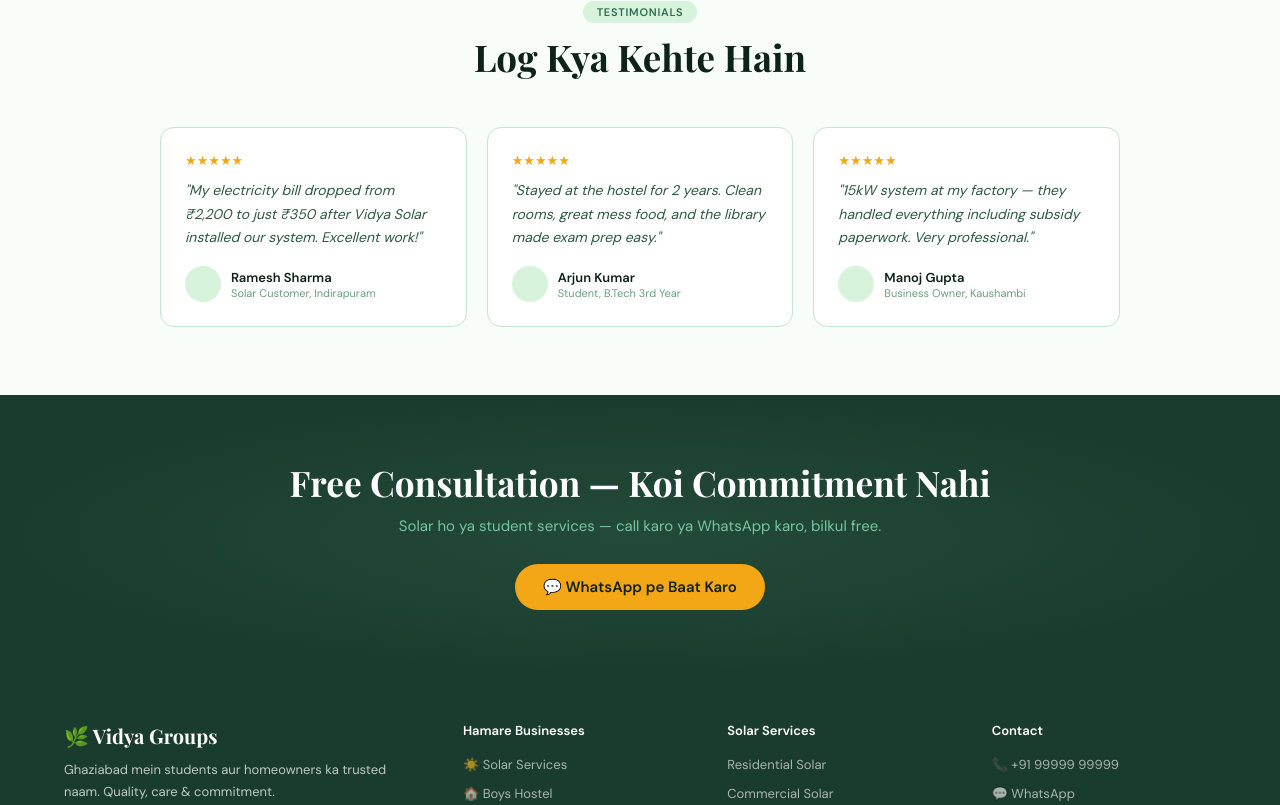
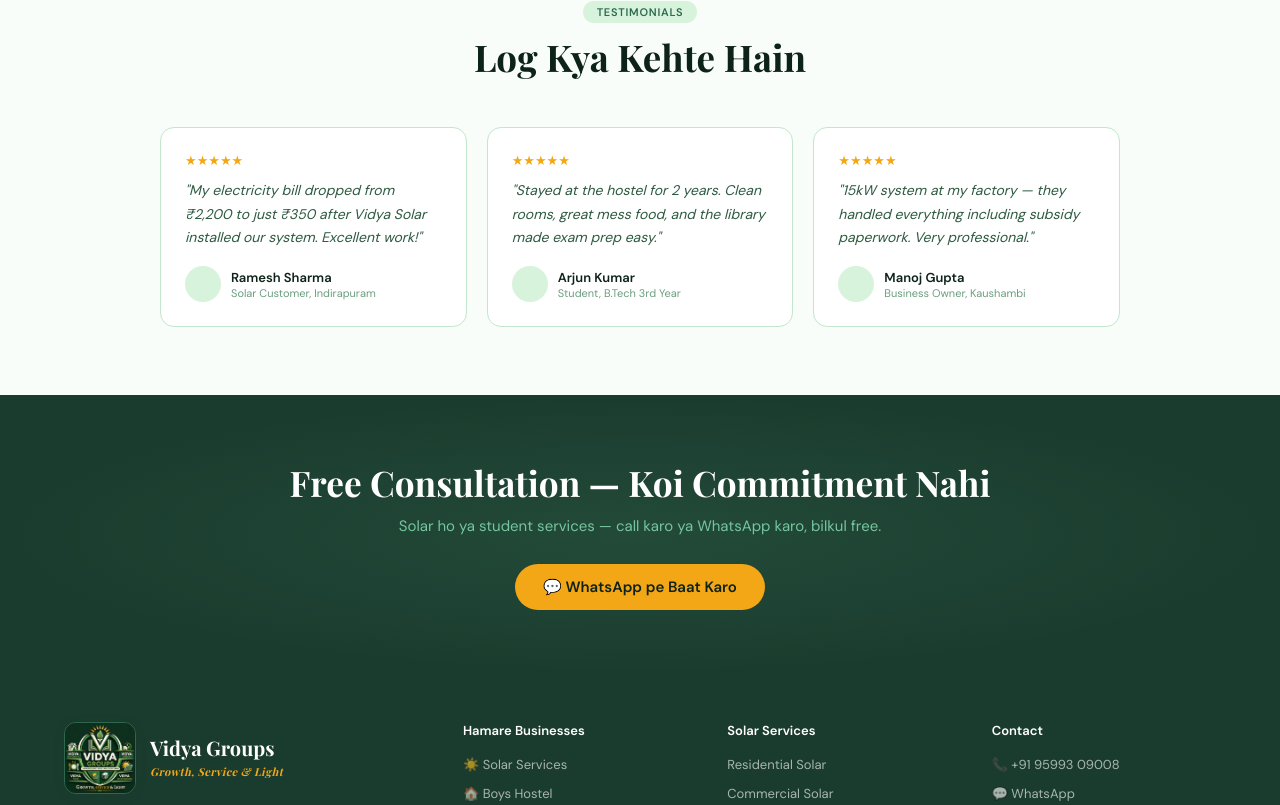
Before and after one commit to Kuldeep-Dixit/Vidya-Group, a React (Vite) app: page / in a window 1280 px wide. Shown: the part 1995-2800 px from the top of the page. Built offline with nearby package versions, Linux system fonts and the light colour scheme.

Commit message:
finalizing the website

```diff
--- a/src/components/Footer.jsx
+++ b/src/components/Footer.jsx
@@ -1,3 +1,5 @@
+import VidyaLogo from './Logo';
+
 const FOOTER_BRANDS = [
   { color: 'var(--solar-color)',   name: 'Vidya Solar Services' },
   { color: 'var(--hostel-color)',  name: 'Vidya Boys Hostel'    },
@@ -29,16 +31,35 @@ export default function Footer({ setActivePage }) {
     <footer>
       <div className="footer-grid">
 
-        {/* Brand */}
+        {/* ── Brand ── */}
         <div className="footer-brand">
-          <h3>🌿 Vidya Groups</h3>
+          <div style={{ display: 'flex', alignItems: 'center', gap: 14, marginBottom: 16 }}>
+            {/* Larger badge for footer */}
+            <VidyaLogo size={72} variant="circle" />
+
+            <div>
+              <h3 style={{ margin: 0, lineHeight: 1.2 }}>Vidya Groups</h3>
+              {/* Gold tagline — matches JPEG's "Growth, Service & Light" in gold */}
+              <span style={{
+                fontSize: 11,
+                color: 'var(--gold)',
+                fontStyle: 'italic',
+                fontFamily: "'Playfair Display', serif",
+                letterSpacing: '0.04em',
+              }}>
+                Growth, Service &amp; Light
+              </span>
+            </div>
+          </div>
+
           <p>
             Ghaziabad mein students aur homeowners ka trusted naam.
             Quality, care &amp; commitment.
           </p>
-          <p style={{ fontSize: 12, color: 'rgba(255,255,255,0.3)' }}>
+          <p style={{ fontSize: 12, color: 'rgba(255,255,255,0.3)', marginTop: 4 }}>
             📍 Ghaziabad, Uttar Pradesh
           </p>
+
           <div className="footer-logos">
             {FOOTER_BRANDS.map((b) => (
               <div key={b.name} className="footer-logo-item">
@@ -49,36 +70,32 @@ export default function Footer({ setActivePage }) {
           </div>
         </div>
 
-        {/* Businesses */}
+        {/* ── Businesses ── */}
         <div className="footer-col">
           <h4>Hamare Businesses</h4>
           <ul>
             {BIZ_LINKS.map((l) => (
-              <li key={l.id}>
-                <a onClick={() => go(l.id)}>{l.label}</a>
-              </li>
+              <li key={l.id}><a onClick={() => go(l.id)}>{l.label}</a></li>
             ))}
           </ul>
         </div>
 
-        {/* Solar */}
+        {/* ── Solar ── */}
         <div className="footer-col">
           <h4>Solar Services</h4>
           <ul>
             {SOLAR_LINKS.map((l) => (
-              <li key={l}>
-                <a onClick={() => go('solar')}>{l}</a>
-              </li>
+              <li key={l}><a onClick={() => go('solar')}>{l}</a></li>
             ))}
           </ul>
         </div>
 
-        {/* Contact */}
+        {/* ── Contact ── */}
         <div className="footer-col">
           <h4>Contact</h4>
           <ul>
-            <li><a href="tel:+919999999999">📞 +91 99999 99999</a></li>
-            <li><a href="https://wa.me/919999999999">💬 WhatsApp</a></li>
+            <li><a href="tel:+919599309008">📞 +91 95993 09008</a></li>
+            <li><a href="https://wa.me/919599309008">💬 WhatsApp</a></li>
             <li><a href="mailto:info@vidyagroups.in">✉️ info@vidyagroups.in</a></li>
           </ul>
         </div>
@@ -86,7 +103,8 @@ export default function Footer({ setActivePage }) {
       </div>
 
       <div className="footer-bottom">
-        <span>© 2024 Vidya Groups, Ghaziabad. All rights reserved.</span>
+        <span>© 2026 Vidya Groups, Ghaziabad. All rights reserved.</span>
+        <span>Design and Developed by Nitin Sharma and <a style={{ textDecoration: "none", color: "white" }} target="_blank" href="https://kuldeeppanditg1234.wixsite.com/mysite">Kuldeep Dixit</a></span>
         <span style={{ color: 'rgba(255,255,255,0.3)' }}>Made with ❤️ in UP</span>
       </div>
     </footer>
--- /dev/null
+++ b/src/components/Logo.jsx
@@ -0,0 +1,54 @@
+/**
+ * VidyaLogo — uses the ChatGPT-generated PNG logo
+ *
+ * The logo PNG has a dark green (#1a3c2e) background which
+ * perfectly matches the website's --green-dark theme variable.
+ *
+ * Variants:
+ *  "nav"   → compact rounded badge for the navbar (light bg)
+ *            A subtle green border ties it into the nav's color system.
+ *  "full"  → full square logo for footer (dark bg)
+ *            Blends seamlessly since bg colors match.
+ *  "hero"  → large display version, centered
+ */
+import logo from '../assets/logo.png';
+
+export default function VidyaLogo({ size = 48, variant = 'nav' }) {
+  const styles = {
+    nav: {
+      width:        size,
+      height:       size,
+      objectFit:    'cover',
+      objectPosition: 'center 15%',  /* crop to emblem, skip bottom tagline */
+      borderRadius: '12px',
+      flexShrink:   0,
+      display:      'block',
+      border:       '1.5px solid rgba(64,145,108,0.5)',
+      boxShadow:    '0 2px 10px rgba(26,60,46,0.3)',
+    },
+    full: {
+      width:        size,
+      height:       size,
+      objectFit:    'contain',
+      borderRadius: '16px',
+      flexShrink:   0,
+      display:      'block',
+    },
+    hero: {
+      width:        size,
+      height:       size,
+      objectFit:    'contain',
+      borderRadius: '20px',
+      display:      'block',
+      boxShadow:    '0 8px 32px rgba(26,60,46,0.4)',
+    },
+  };
+
+  return (
+    <img
+      src={logo}
+      alt="Vidya Groups Logo"
+      style={styles[variant] ?? styles.nav}
+    />
+  );
+}
--- a/src/components/Navbar.jsx
+++ b/src/components/Navbar.jsx
@@ -1,10 +1,11 @@
 import { useState } from 'react';
+import VidyaLogo from './Logo';
 
 const NAV_ITEMS = [
-  { id: 'home',    label: 'Home' },
-  { id: 'solar',   label: '☀️ Solar' },
-  { id: 'hostel',  label: '🏠 Hostel' },
-  { id: 'mess',    label: '🍛 Mess' },
+  { id: 'home',    label: 'Home'       },
+  { id: 'solar',   label: '☀️ Solar'  },
+  { id: 'hostel',  label: '🏠 Hostel'  },
+  { id: 'mess',    label: '🍛 Mess'    },
   { id: 'library', label: '📚 Library' },
 ];
 
@@ -19,16 +20,18 @@ export default function Navbar({ activePage, setActivePage }) {
 
   return (
     <nav>
-      {/* Logo */}
+      {/* ── Logo ── */}
       <div className="nav-logo" onClick={() => go('home')}>
-        <div className="nav-logo-mark">🌿</div>
+        {/* Circle badge: green-dark→green-main gradient + gold ring + white SVG logo */}
+        <VidyaLogo size={44} variant="circle" />
+
         <div className="nav-logo-text">
           Vidya Groups
           <small>Ghaziabad, UP</small>
         </div>
       </div>
 
-      {/* Nav Links */}
+      {/* ── Nav Links ── */}
       <ul className={`nav-center${menuOpen ? ' open' : ''}`}>
         {NAV_ITEMS.map((item) => (
           <li key={item.id}>
@@ -42,7 +45,7 @@ export default function Navbar({ activePage, setActivePage }) {
         ))}
       </ul>
 
-      {/* Right side */}
+      {/* ── Right ── */}
       <div className="nav-right">
         <a href="tel:+919999999999" className="btn-call">
           📞 <span>Call Karo</span>
--- a/src/pages/Home.jsx
+++ b/src/pages/Home.jsx
@@ -134,7 +134,7 @@ export default function Home({ setActivePage }) {
       <section className="cta-banner">
         <h2>Free Consultation — Koi Commitment Nahi</h2>
         <p>Solar ho ya student services — call karo ya WhatsApp karo, bilkul free.</p>
-        <a href="https://wa.me/919999999999" className="btn-primary">
+        <a href="https://wa.me/919599309008" className="btn-primary">
           💬 WhatsApp pe Baat Karo
         </a>
       </section>
--- a/src/pages/Library.jsx
+++ b/src/pages/Library.jsx
@@ -44,9 +44,10 @@ const TESTIMONIALS = [
 ];
 
 const CONTACT_ITEMS = [
-  ['📞', '+91 99999 99999',                     'Mon–Sat, 9am–7pm'                        ],
-  ['💬', 'WhatsApp: +91 99999 99999',           'Membership ke liye fastest way'           ],
-  ['📍', '[Library ka address], Ghaziabad, UP', 'Vidya Groups campus ke paas'             ],
+  ['📞', '+91 99998 93075',                     'Mon–Sat, 9am–7pm'                        ],
+  ['💬', 'WhatsApp: +91 99998 93075',           'Membership ke liye fastest way'           ],
+  ['📍', 'Behind Vidya Boys Hotel, Ghaziabad, UP', 'Vidya Groups campus ke paas'             ],
+  ['✉️', 'vidyalibrary2026@gmail.com',          '24 Ghante mein Reply'      ],
 ];
 
 const CONTACT_FIELDS = [
--- a/src/pages/Solar.jsx
+++ b/src/pages/Solar.jsx
@@ -40,10 +40,10 @@ const PROJECTS = [
 ];
 
 const CONTACT_ITEMS = [
-  ['📞', '+91 99999 99999',              'Mon–Sat, 9am–7pm'          ],
-  ['💬', 'WhatsApp: +91 99999 99999',    '24/7 Available'            ],
+  ['📞', '+91 81784 53197',              'Mon–Sat, 9am–7pm'          ],
+  ['💬', 'WhatsApp: +91 81784 53197',    '24/7 Available'            ],
   ['📍', 'Vidya Groups Office, Ghaziabad, UP', 'Walk-in Welcome'     ],
-  ['✉️', 'info@vidyagroups.in',          '24 Ghante mein Reply'      ],
+  ['✉️', 'vidyasolarservice@gmail.com',          '24 Ghante mein Reply'      ],
 ];
 
 const CONTACT_FIELDS = [
```
Also changed, not shown: src/pages/Hostel.jsx (+61 -22 lines), src/pages/Mess.jsx (+7 -7 lines), src/assets/logo.png (added).
